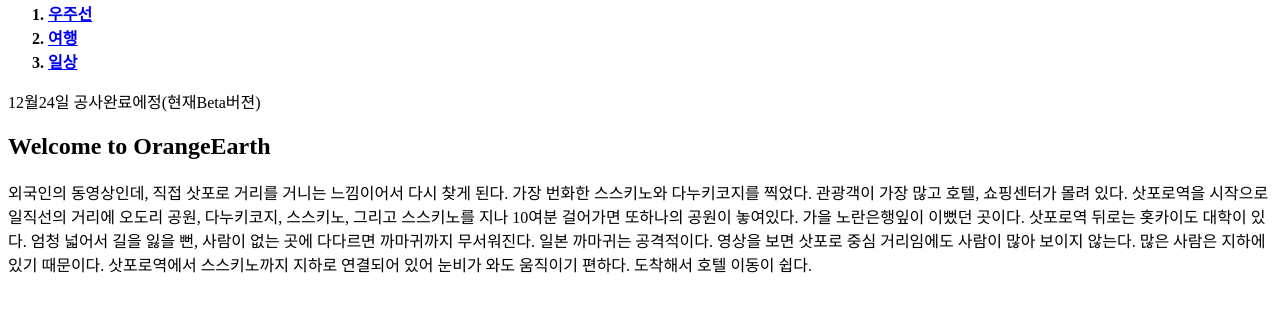
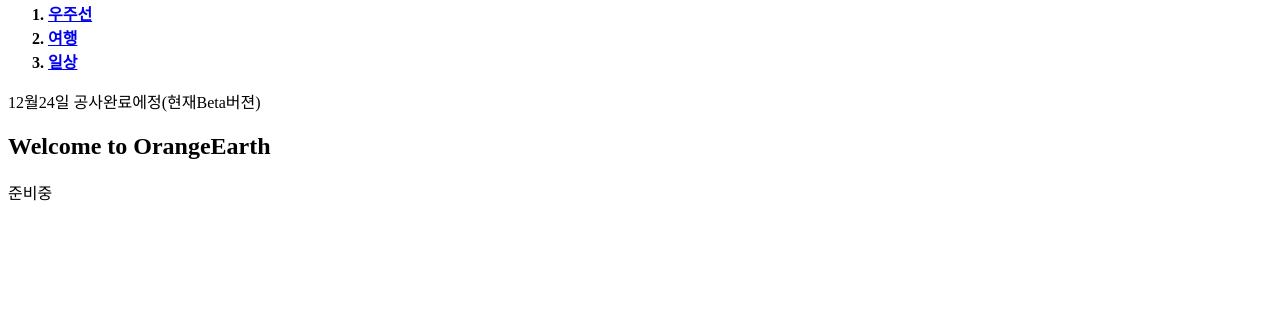
Before and after one commit to gkswlsrb/OrangeEarth, a plain HTML site: page 3.html in a window 1280 px wide. Shown: the part 79-390 px from the top of the page. Drawn offline with Linux system fonts and the light colour scheme.

Commit message:
Update 3.html

```diff
--- a/3.html
+++ b/3.html
@@ -13,9 +13,7 @@
   </ol>
 12월24일 공사완료에정(현재Beta버젼)
  <h2>Welcome to OrangeEarth</h2>
-  <p>외국인의 동영상인데, 직접 삿포로 거리를 거니는 느낌이어서 다시 찾게 된다.
-가장 번화한 스스키노와 다누키코지를 찍었다. 관광객이 가장 많고 호텔, 쇼핑센터가 몰려 있다. 삿포로역을 시작으로 일직선의 거리에 오도리 공원, 다누키코지, 스스키노, 그리고 스스키노를 지나 10여분 걸어가면 또하나의 공원이 놓여있다. 가을 노란은행잎이 이뻤던 곳이다. 삿포로역 뒤로는 홋카이도 대학이 있다. 엄청 넓어서 길을 잃을 뻔, 사람이 없는 곳에 다다르면 까마귀까지 무서워진다. 일본 까마귀는 공격적이다.
-영상을 보면 삿포로 중심 거리임에도 사람이 많아 보이지 않는다. 많은 사람은 지하에 있기 때문이다. 삿포로역에서 스스키노까지 지하로 연결되어 있어 눈비가 와도 움직이기 편하다. 도착해서 호텔 이동이 쉽다.
+  <p>준비중
 </p>
 </body>
 </html>
```
